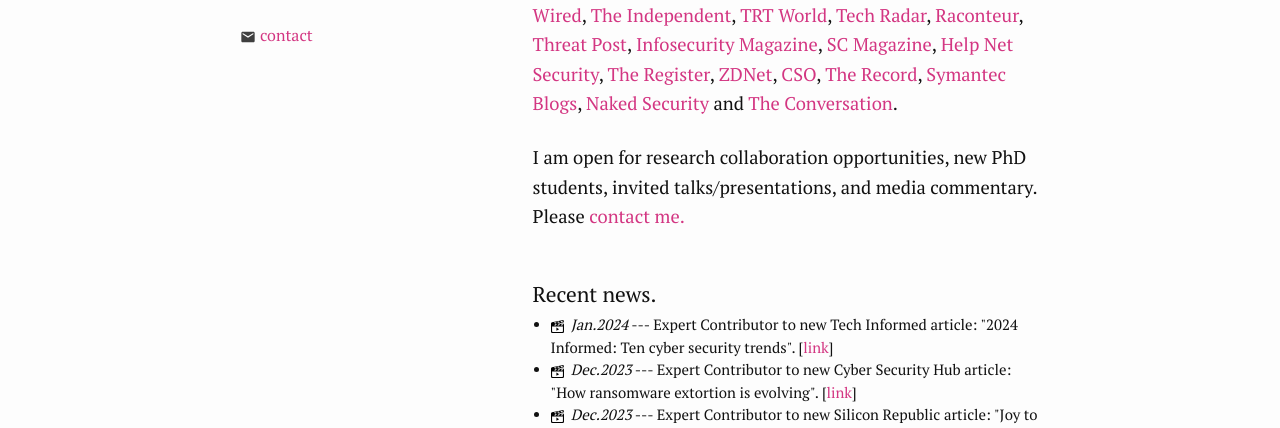
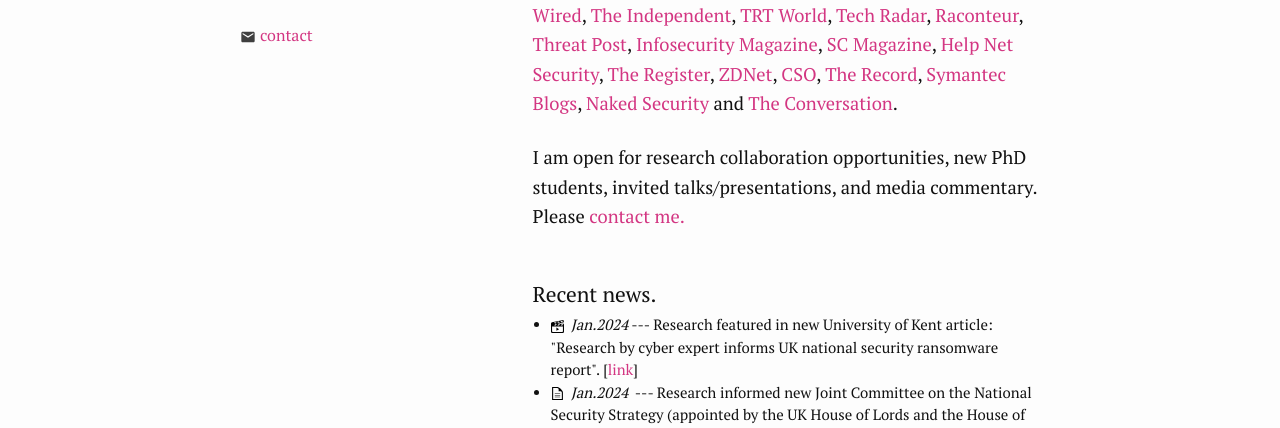
Before and after one commit to jasonnurse/jasonnurse.github.io, a plain HTML site: page index.html in a window 1280 px wide. Shown: the part 523-951 px from the top of the page. Drawn offline with Linux system fonts and the light colour scheme.

Commit message:
Update index.html

```diff
--- a/index.html
+++ b/index.html
@@ -272,6 +272,8 @@
 
 <div class="recentnewsd">
 <ul class="recentnewsd">
+  <li><img src="/assets/images/media.svg" title="media" alt="media"  />&nbsp;&nbsp;<em>Jan.2024</em> --- Research featured in new University of Kent article: "Research by cyber expert informs UK national security ransomware report". [<a href="https://www.kent.ac.uk/news/cyber-security-digital-technology-and-communication/34423/dr-jason-nurse-informs-uk-national-security-ransomware-report" target="_blank">link</a>]</li>
+  <li><img src="assets/images/paper.svg" title="article" alt="article" />&nbsp;&nbsp;<em>Jan.2024</em>&nbsp; --- Research informed new Joint Committee on the National Security Strategy (appointed by the UK House of Lords and the House of Commons) policy report titled "A hostage to fortune: ransomware and UK national security", which  is intended to influence UK Government Policy. [<a href="https://committees.parliament.uk/publications/42493/documents/211438/default/" target="_blank">report</a>][<a href="https://doi.org/10.1016/j.cose.2023.103162" target="_blank">article</a>]</li>
   <li><img src="/assets/images/media.svg" title="media" alt="media"  />&nbsp;&nbsp;<em>Jan.2024</em> --- Expert Contributor to new Tech Informed article: "2024 Informed: Ten cyber security trends". [<a href="https://techinformed.com/2024-informed-ten-cybersecurity-trends/" target="_blank">link</a>]</li>
   <li><img src="/assets/images/media.svg" title="media" alt="media"  />&nbsp;&nbsp;<em>Dec.2023</em> --- Expert Contributor to new Cyber Security Hub article: "How ransomware extortion is evolving". [<a href="https://www.cshub.com/attacks/interviews/how-ransomware-extortion-is-evolving" target="_blank">link</a>]</li>
   <li><img src="/assets/images/media.svg" title="media" alt="media"  />&nbsp;&nbsp;<em>Dec.2023</em> --- Expert Contributor to new Silicon Republic article: "Joy to the world of books: Recommendations from tech leaders". [<a href="https://www.siliconrepublic.com/business/books-recommendations-business-tech-leaders-fiction-christmas-ai-holidays" target="_blank">link</a>]</li>
```
